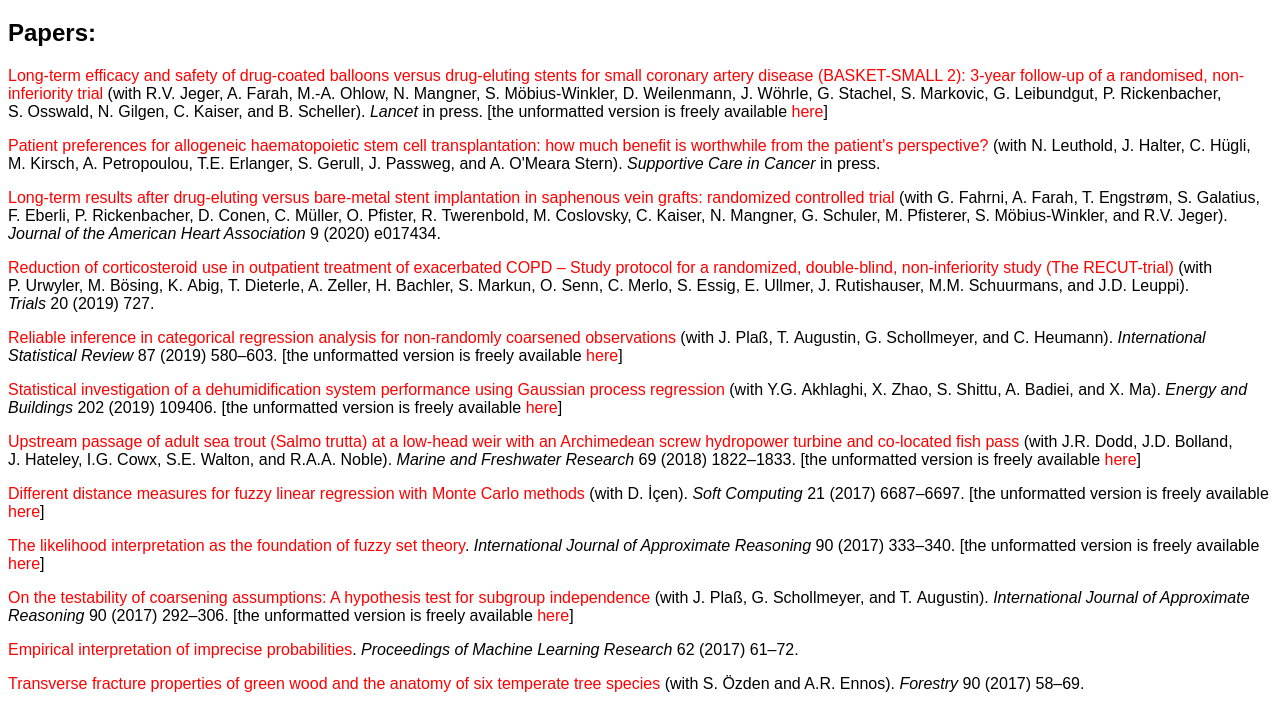
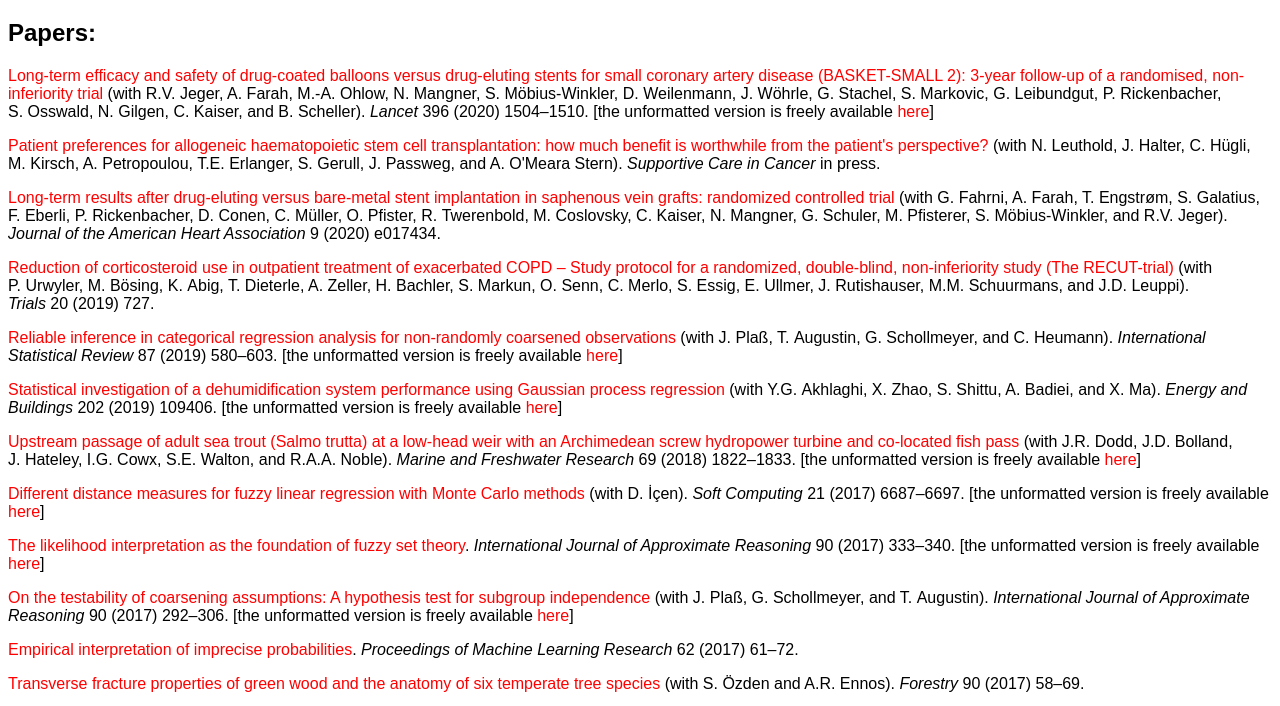
Before and after one commit to marcoegv/marcoegv.github.io, a plain HTML site: page index.html in a window 1280 px wide. Shown: the part 61-767 px from the top of the page. Drawn offline with Linux system fonts and the light colour scheme.

Commit message:
l updated

```diff
--- a/index.html
+++ b/index.html
@@ -13,7 +13,7 @@ a:hover{text-decoration: underline}
 <body>
 <h1>Publications of <a href="mailto:marco.cattaneo@unibas.ch">Marco E. G. V. Cattaneo</a></h1>
 <h2>Papers:</h2>
-<p><a href="http://doi.org/10.1016/S0140-6736(20)32173-5">Long-term efficacy and safety of drug-coated balloons versus drug-eluting stents for small coronary artery disease (BASKET-SMALL 2): 3-year follow-up of a randomised, non-inferiority trial</a> (with R.V.&nbsp;Jeger, A.&nbsp;Farah, M.-A.&nbsp;Ohlow, N.&nbsp;Mangner, S.&nbsp;Möbius-Winkler, D.&nbsp;Weilenmann, J.&nbsp;Wöhrle, G.&nbsp;Stachel, S.&nbsp;Markovic, G.&nbsp;Leibundgut, P.&nbsp;Rickenbacher, S.&nbsp;Osswald, N.&nbsp;Gilgen, C.&nbsp;Kaiser, and B.&nbsp;Scheller). <i>Lancet</i> in press. [the unformatted version is freely available <a href="publications/l-uv.pdf">here</a>]</p>
+<p><a href="http://doi.org/10.1016/S0140-6736(20)32173-5">Long-term efficacy and safety of drug-coated balloons versus drug-eluting stents for small coronary artery disease (BASKET-SMALL 2): 3-year follow-up of a randomised, non-inferiority trial</a> (with R.V.&nbsp;Jeger, A.&nbsp;Farah, M.-A.&nbsp;Ohlow, N.&nbsp;Mangner, S.&nbsp;Möbius-Winkler, D.&nbsp;Weilenmann, J.&nbsp;Wöhrle, G.&nbsp;Stachel, S.&nbsp;Markovic, G.&nbsp;Leibundgut, P.&nbsp;Rickenbacher, S.&nbsp;Osswald, N.&nbsp;Gilgen, C.&nbsp;Kaiser, and B.&nbsp;Scheller). <i>Lancet</i>&nbsp;396&nbsp;(2020) 1504–1510. [the unformatted version is freely available <a href="publications/l-uv.pdf">here</a>]</p>
 <p><a href="http://doi.org/10.1007/s00520-020-05816-z">Patient preferences for allogeneic haematopoietic stem cell transplantation: how much benefit is worthwhile from the patient's perspective?</a> (with N.&nbsp;Leuthold, J.&nbsp;Halter, C.&nbsp;Hügli, M.&nbsp;Kirsch, A.&nbsp;Petropoulou, T.E.&nbsp;Erlanger, S.&nbsp;Gerull, J.&nbsp;Passweg, and A.&nbsp;O'Meara&nbsp;Stern). <i>Supportive Care in Cancer</i> in press.</p>
 <p><a href="http://doi.org/10.1161/JAHA.120.017434">Long-term results after drug-eluting versus bare-metal stent implantation in saphenous vein grafts: randomized controlled trial</a> (with G.&nbsp;Fahrni, A.&nbsp;Farah, T.&nbsp;Engstrøm, S.&nbsp;Galatius, F.&nbsp;Eberli, P.&nbsp;Rickenbacher, D.&nbsp;Conen, C.&nbsp;Müller, O.&nbsp;Pfister, R.&nbsp;Twerenbold, M.&nbsp;Coslovsky, C.&nbsp;Kaiser, N.&nbsp;Mangner, G.&nbsp;Schuler, M.&nbsp;Pfisterer, S.&nbsp;Möbius-Winkler, and R.V.&nbsp;Jeger). <i>Journal of the American Heart Association</i>&nbsp;9&nbsp;(2020) e017434.</p>
 <p><a href="http://doi.org/10.1186/s13063-019-3856-8">Reduction of corticosteroid use in outpatient treatment of exacerbated COPD – Study protocol for a randomized, double-blind, non-inferiority study (The RECUT-trial)</a> (with P.&nbsp;Urwyler, M.&nbsp;Bösing, K.&nbsp;Abig, T.&nbsp;Dieterle, A.&nbsp;Zeller, H.&nbsp;Bachler, S.&nbsp;Markun, O.&nbsp;Senn, C.&nbsp;Merlo, S.&nbsp;Essig, E.&nbsp;Ullmer, J.&nbsp;Rutishauser, M.M.&nbsp;Schuurmans, and J.D.&nbsp;Leuppi). <i>Trials</i>&nbsp;20&nbsp;(2019) 727.</p>
```
